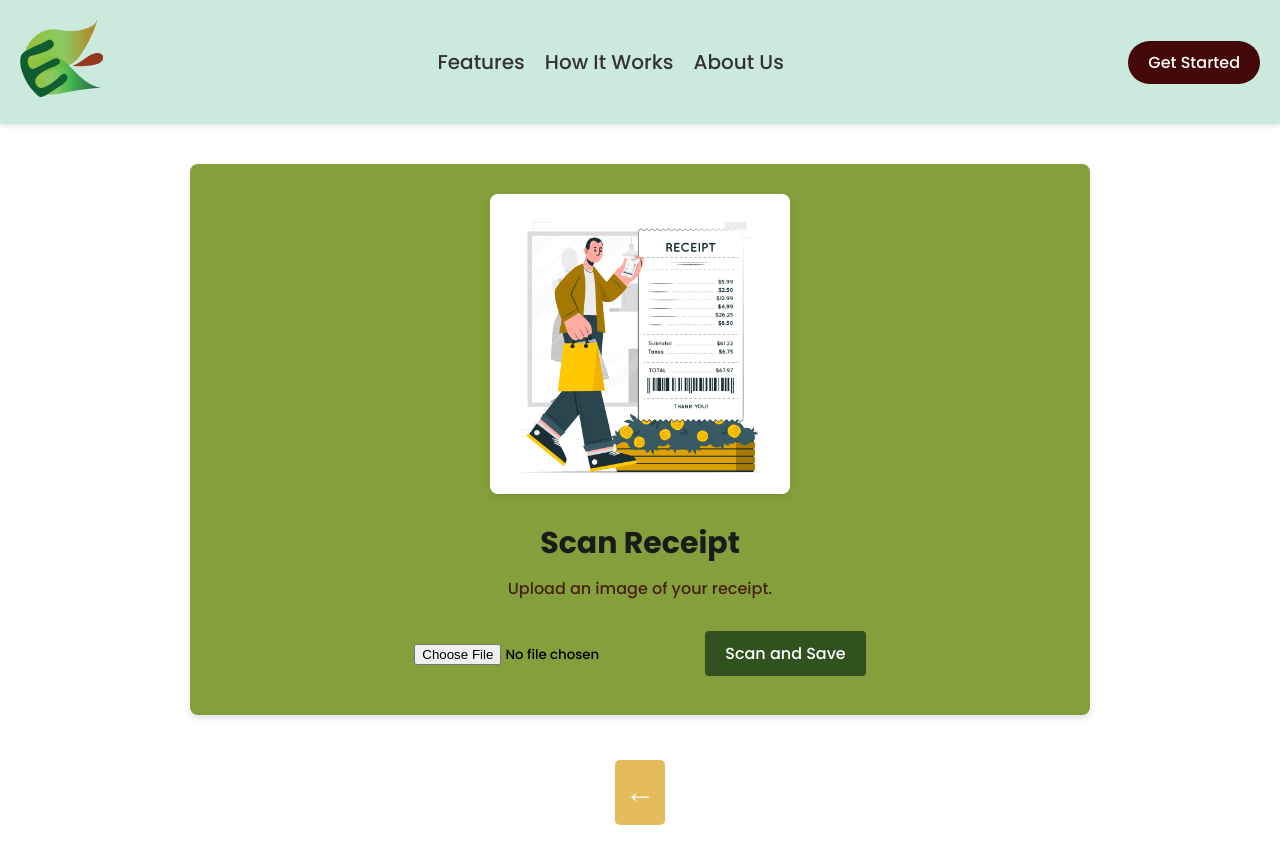
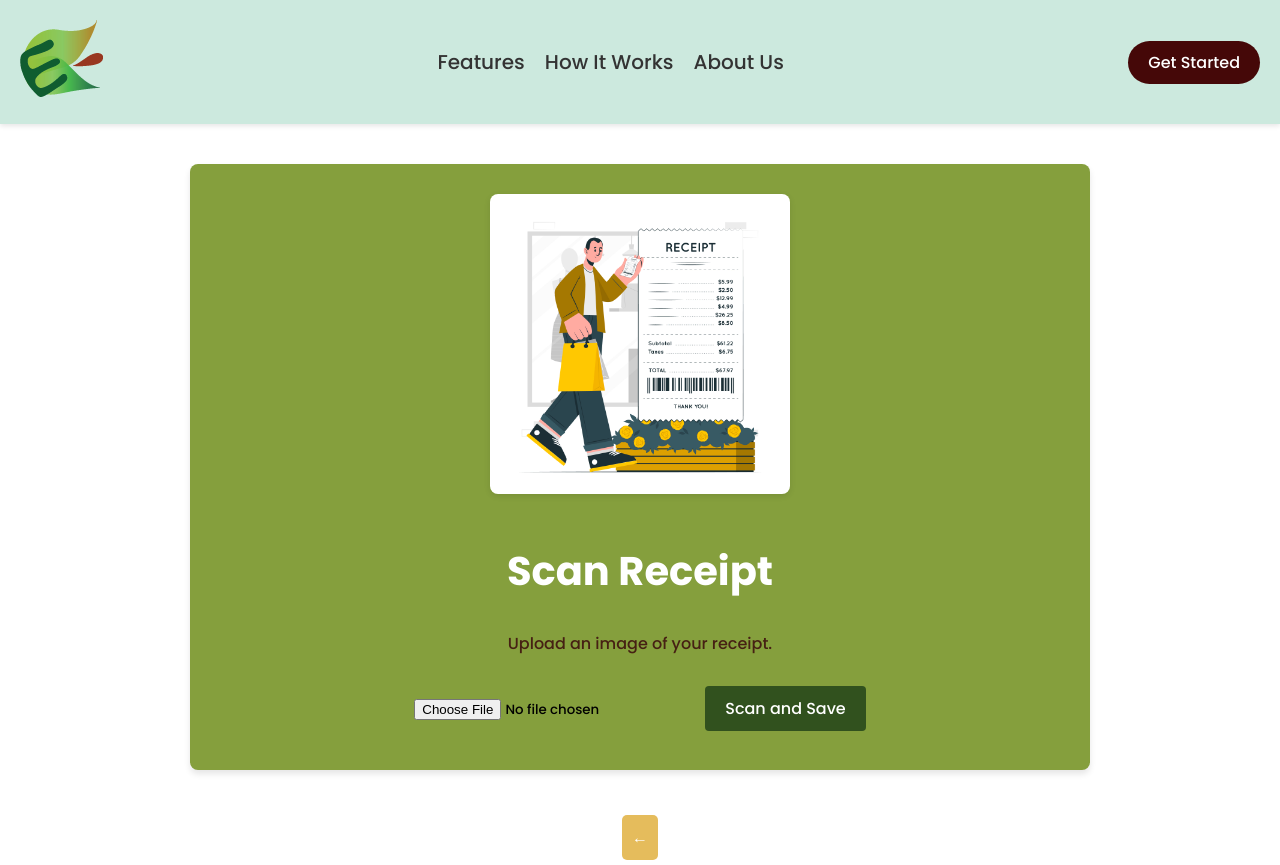
Before and after one commit to insiya2414/EcoEats, a React (Create React App) app in the folder ecoeats/: page /scan-receipt in a window 1280 px wide. Before the commit the page ends 830 px from the top, so only its background shows below. Built offline with nearby package versions, Linux system fonts and the light colour scheme; no server answers.

Commit message:
changes to feature header

```diff
--- a/ecoeats/src/Pages/ScanReceipt.css
+++ b/ecoeats/src/Pages/ScanReceipt.css
@@ -27,9 +27,11 @@
 }
 
 .sr-main-container h1 {
-    font-size: 30px;
-    color: var(--secondary-color); /* Using variable for dark blackish */
-    margin-bottom: 10px;
+    text-align: center;
+    margin-top: 20px;
+    margin-bottom: 30px;
+    font-size: 40px;
+    color: #ffffff;
 }
 
 .sr-main-container p {
@@ -79,19 +81,21 @@
 .back-button-container {
     text-align: center;
     padding: 5px; /* Adjust padding as needed for spacing */
-}
+  }
 
-/* Back Button Styling */
-.back-button {
+
+  .back-button {
     background-color:#e5bc5c;
     color: white;
     border: none; /* Remove border */
     padding: 10px 10px 10px 10px;
     border-radius: 5px;
     cursor: pointer;
-    font-size: 30px;
-}
+    font-size: 16px;
+    transition: background-color 0.3s ease, transform 0.2s ease;
+  }
 
-.back-button:hover {
-    background-color: #ab8c44;
-}
+  .back-button:hover {
+    background-color: #0056b3; /* Darker blue on hover */
+    transform: translateY(-2px);
+  }
--- a/ecoeats/src/Pages/homepage.js
+++ b/ecoeats/src/Pages/homepage.js
@@ -26,8 +26,10 @@ function Homepage(){
 </header>
 
 <section id="features" className="features">
-  <div className="feature-container">
+  <div className="feature-header">
     <h1>Features</h1>
+    </div>
+    <div className="feature-container">
   <p>Scan Receipt</p>
     <img src="/receipt.jpg" alt="Receipt Scanning" />
     <p>Personalized Recipe</p>
--- a/ecoeats/src/styles.css
+++ b/ecoeats/src/styles.css
@@ -159,7 +159,7 @@
 }
 
 .features h1{
-  font-size: 50px;
+  font-size: 60px;
 }
 
 .feature-container {
@@ -210,7 +210,7 @@
 .how-it-works h2 {
   text-align: center;
   margin-bottom: 2rem;
-  font-size: 3rem;
+  font-size: 50px;
 }
 
 .how-it-works ol {
```
